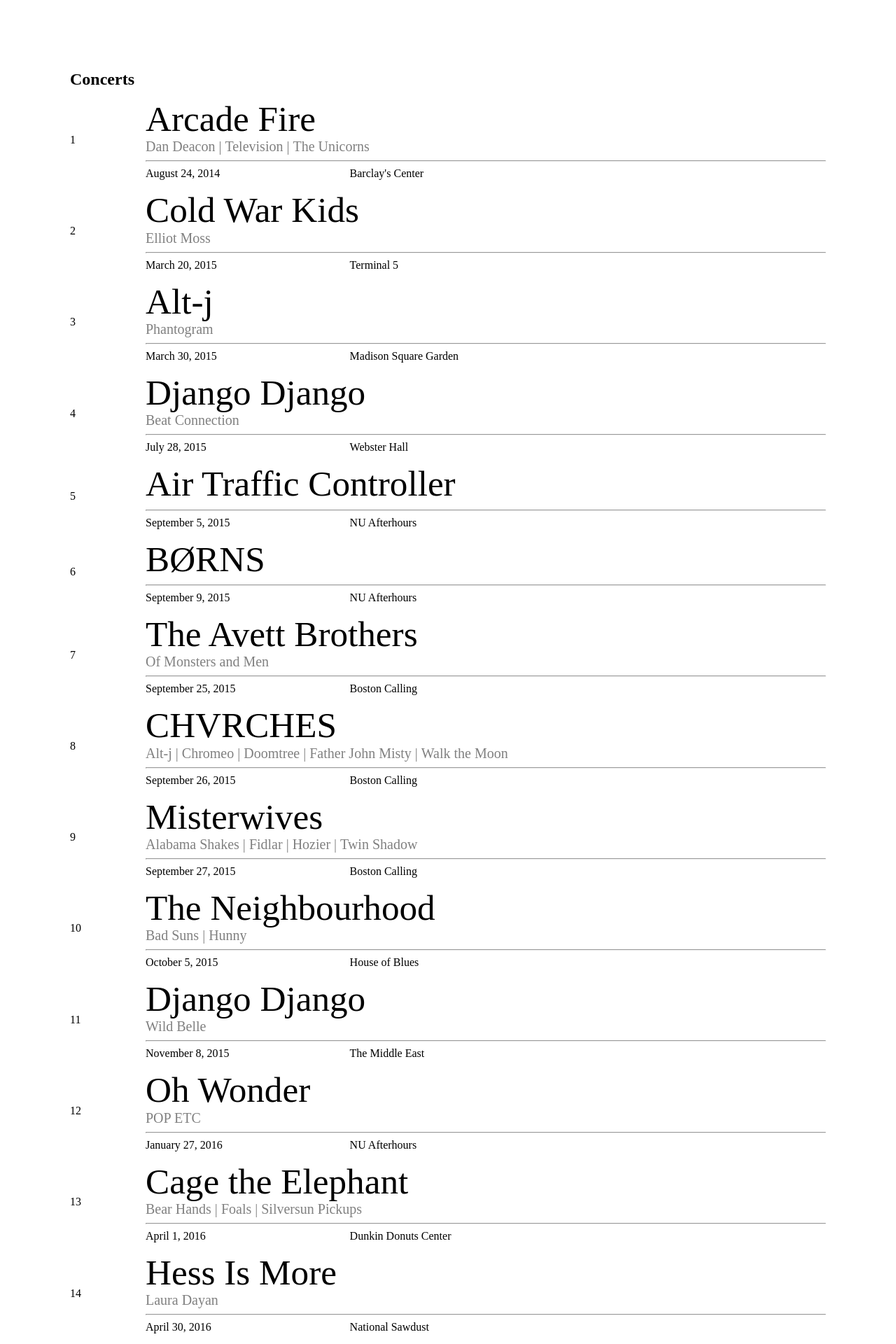
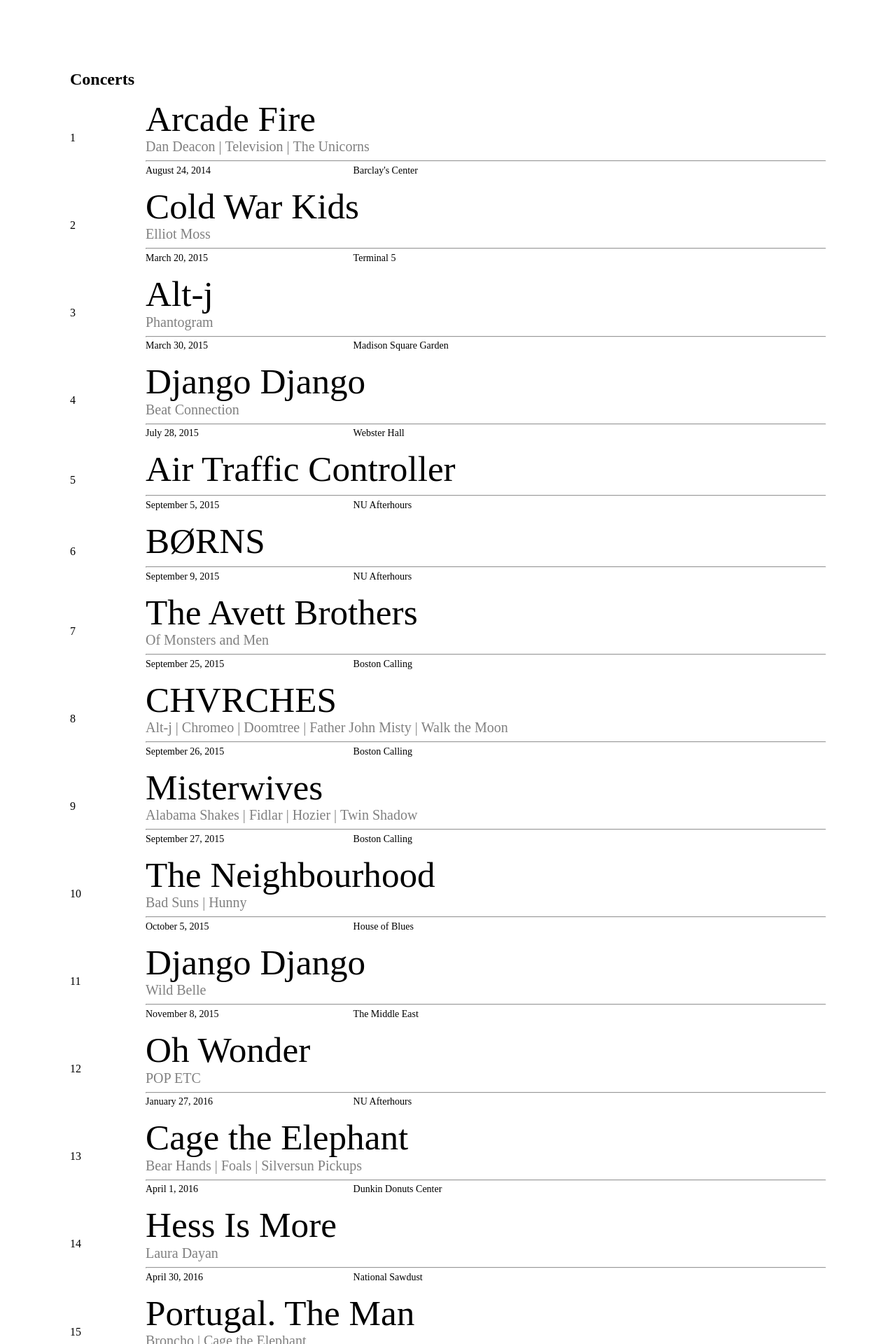
Before and after one commit to alexanderlim9/concerts, a Jekyll site: the page built from index.html, in a window 1280 px wide. Shown: the top 1920 px of the page at 70% size. Built offline with Jekyll 4.4.1, drawn with Linux system fonts in a browser that asks for light colours; some web fonts are replaced.

Commit message:
Clean up mobile lockups

```diff
--- a/_sass/main/_layout.scss
+++ b/_sass/main/_layout.scss
@@ -16,11 +16,16 @@
 }
 
 .cover {
-    margin-top: 15px;
-    margin-bottom: 15px;
+    margin-top: 20px;
+    margin-bottom: 20px;
     display: flex;
     flex-direction: row;
     align-items: center;
+
+    @include media($sm) {
+        margin-top: 15px;
+        margin-bottom: 15px;
+    }
 }
 
 .cover_number {
@@ -36,12 +41,29 @@
     flex-direction: row;
 }
 
+.cover_content_rule {
+    margin: 5px 0px 0px 0px;
+
+    @include media($sm) {
+        margin: .5em auto .3em;
+    }
+}
+
 .cover_content_details_date {
-    width: 30%;
+    width: 50%;
+    padding-right: 5px;
+
+    @include media($sm) {
+        width: 30%;
+    }
 }
 
 .cover_content_details_venue {
-    width: 40%;
+    width: 50%;
+
+    @include media($sm) {
+        width: 30%;
+    }
 }
 
 // ---------------
--- a/_sass/main/_typography.scss
+++ b/_sass/main/_typography.scss
@@ -46,6 +46,11 @@
     }
 }
 
+.cover_content_details_date, .cover_content_details_venue {
+    font-size: 14px;
+    line-height: 16px;
+}
+
 .list-comma {
     :after {
         content: ',\00a0';
--- a/index.html
+++ b/index.html
@@ -23,7 +23,7 @@
                         <h2>{{ opener.artist | jsonify | remove:'"'}}</h2>
                     {% endfor %}
                 </div>
-                <hr>
+                <hr class="cover_content_rule">
                 <div class="cover_content_details">
                     <div class="cover_content_details_date">
                         <span>{{ concert.date | date: "%B %-d, %Y" }}</span>
```
